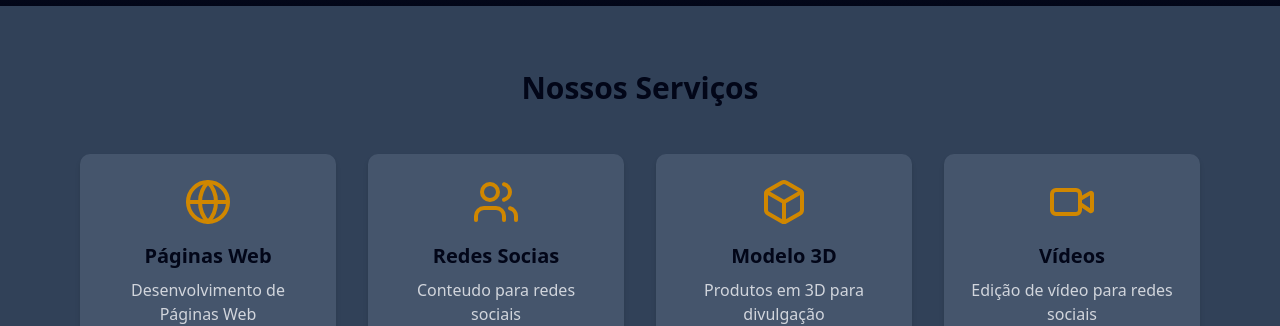
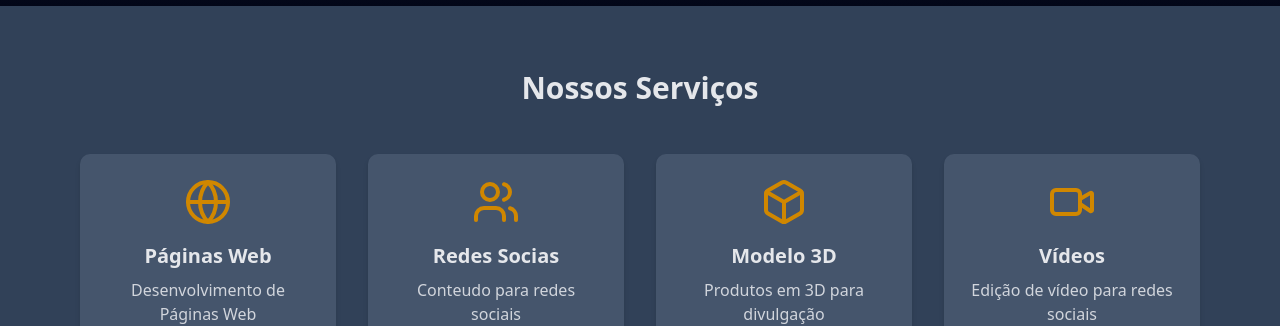
Before and after one commit to Protasiojr/site.joaoprotasiojr, a Next.js app: page / in a window 1280 px wide. Shown: the part 874-1200 px from the top of the page. Built offline with nearby package versions, Linux system fonts and the light colour scheme; grey boxes are pictures that could not be loaded.

Commit message:
ajuste nos cards

```diff
--- a/app/page.tsx
+++ b/app/page.tsx
@@ -12,26 +12,26 @@ export default function Home() {
       </section>
       <section className="py-16 bg-slate-700">
         <div className="max-w-6xl mx-auto px-4">
-          <h2 className="text-3xl font-bold text-center mb-12">Nossos Serviços</h2>
+          <h2 className="text-3xl font-bold text-center text-gray-200 mb-12">Nossos Serviços</h2>
           <div className="grid grid-cols-1 md:grid-cols-2 lg:grid-cols-4 gap-8">
             <div className="bg-slate-600 p-6 rounded-lg shadow-md text-center">
               <Globe className="w-12 h-12 mx-auto mb-4 text-yellow-600" />
-              <h3 className="text-xl font-semibold mb-2">Páginas Web</h3>
+              <h3 className="text-xl font-semibold mb-2 text-gray-200">Páginas Web</h3>
               <p className="text-gray-300">Desenvolvimento de Páginas Web</p>
             </div>
             <div className="bg-slate-600 p-6 rounded-lg shadow-md text-center">
               <Users className="w-12 h-12 mx-auto mb-4 text-yellow-600" />
-              <h3 className="text-xl font-semibold mb-2">Redes Socias</h3>
+              <h3 className="text-xl font-semibold mb-2 text-gray-200">Redes Socias</h3>
               <p className="text-gray-300">Conteudo para redes sociais</p>
             </div>
             <div className="bg-slate-600 p-6 rounded-lg shadow-md text-center">
               <Box className="w-12 h-12 mx-auto mb-4 text-yellow-600" />
-              <h3 className="text-xl font-semibold mb-2">Modelo 3D</h3>
+              <h3 className="text-xl font-semibold mb-2 text-gray-200">Modelo 3D</h3>
               <p className="text-gray-300">Produtos em 3D para divulgação</p>
             </div>
             <div className="bg-slate-600 p-6 rounded-lg shadow-md text-center">
               <Video className="w-12 h-12 mx-auto mb-4 text-yellow-600" />
-              <h3 className="text-xl font-semibold mb-2">Vídeos</h3>
+              <h3 className="text-xl font-semibold mb-2 text-gray-200">Vídeos</h3>
               <p className="text-gray-300">Edição de vídeo para redes sociais</p>
             </div>
           </div>
```
